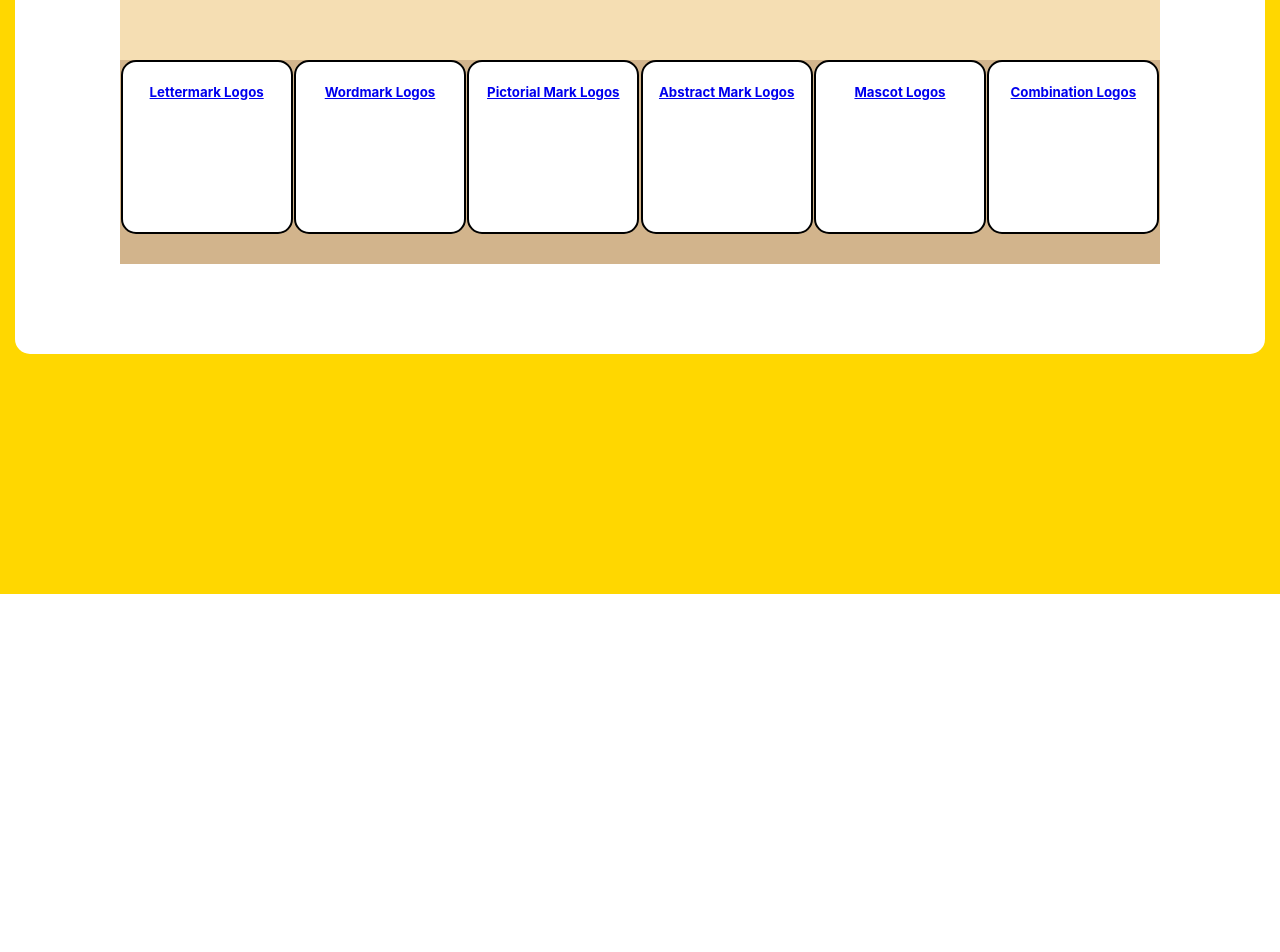
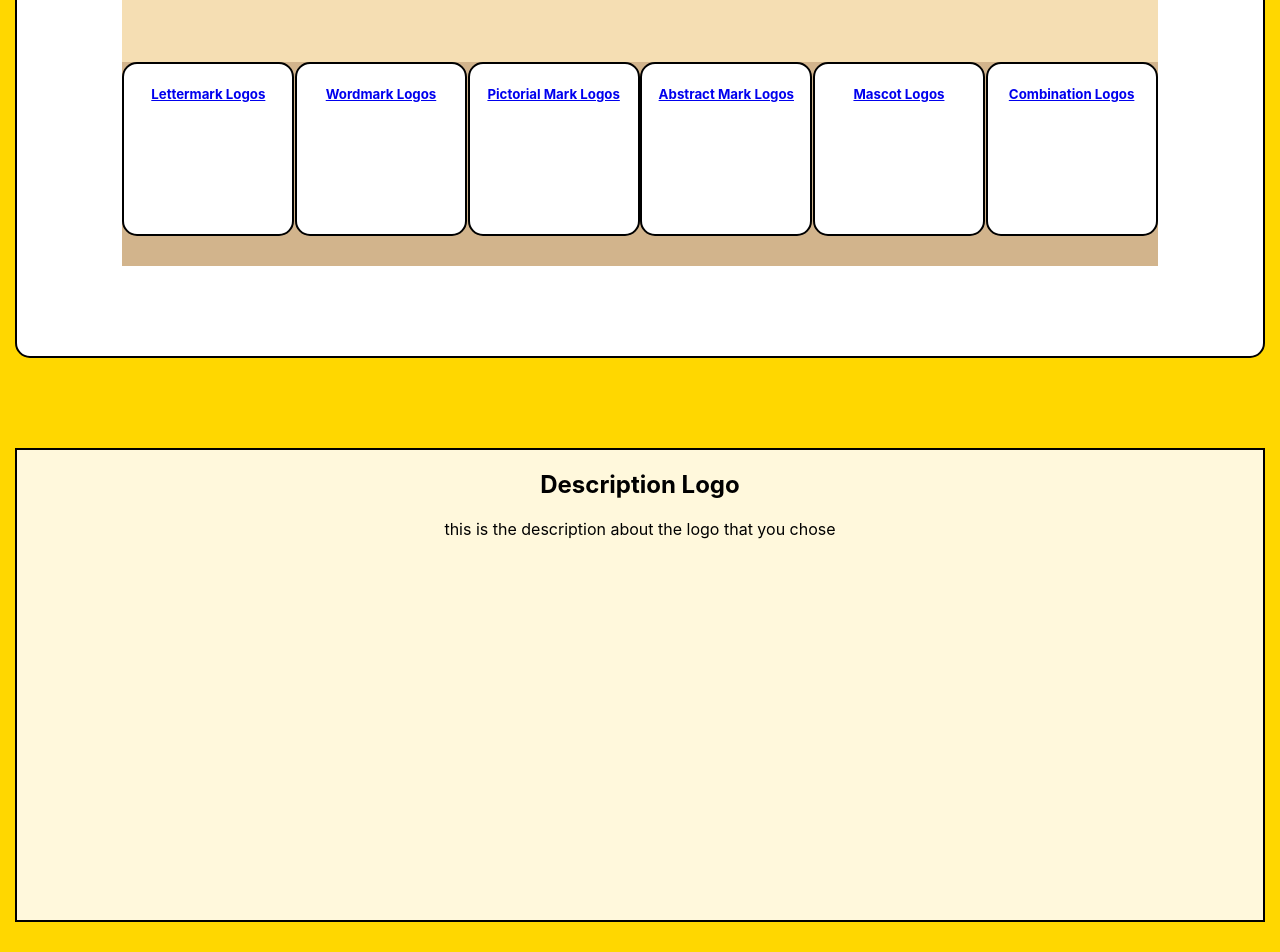
Before and after one commit to Jessiewithani/NyteLock_Interview, a React (Create React App) app: page / in a window 1280 px wide. Shown: the part 236-1188 px from the top of the page. Before the commit the page ends 830 px from the top, so only its background shows below. Built offline with nearby package versions, Linux system fonts and the light colour scheme.

Commit message:
Install router and created Description
Container component

```diff
--- a/package.json
+++ b/package.json
@@ -8,6 +8,7 @@
     "@testing-library/user-event": "^12.1.10",
     "react": "^17.0.2",
     "react-dom": "^17.0.2",
+    "react-router-dom": "^5.2.0",
     "react-scripts": "4.0.3",
     "web-vitals": "^1.0.1"
   },
--- a/src/App.css
+++ b/src/App.css
@@ -7,7 +7,7 @@
 
 .logo-services-container {
   background-color: gold;
-  height: 100vh;
+  height: 1158px;
   padding-left: 15px;
   padding-right: 15px;
   padding-top: 30px;
@@ -18,6 +18,8 @@
   height: 450px;
   border-radius: 15px;
   padding-top: 110px;
+  border: 2px solid black;
+  margin-bottom: 90px;
 
 }
 
@@ -28,3 +30,10 @@
   margin-right: 105px;
 
 }
+
+.logo-description-container {
+  background-color: cornsilk;
+  height: 470px;
+  border: 2px solid black;
+  margin-bottom: 90px;
+}
--- a/src/App.js
+++ b/src/App.js
@@ -2,6 +2,8 @@ import logo from './logo.svg';
 import './App.css';
 import LogoHeading from './components/LogoHeading';
 import LogoTypesContainer from './components/LogoTypesContainer';
+import LogoDescription from './components/LogoDescription';
+
 
 function App() {
   return (
@@ -14,7 +16,7 @@ function App() {
           </div>
         </section>
         <section className="logo-description-container">
-
+          <LogoDescription />
         </section>
       </div>
     </div>
--- /dev/null
+++ b/src/components/LogoDescription.js
@@ -0,0 +1,16 @@
+import React from 'react';
+
+const LogoDescription = () => {
+  return (
+    <section className="logo-description-wrapper">
+      <div>
+        <h2>Description Logo</h2>
+      </div>
+      <div>
+        <p>this is the description about the logo that you chose</p>
+      </div>
+    </section>
+  )
+}
+
+export default LogoDescription;
--- a/src/components/LogoTypesContainer.js
+++ b/src/components/LogoTypesContainer.js
@@ -2,6 +2,12 @@ import React , {useState} from 'react';
 import '../LogoTypesContainer.css';
 import { LogoTypes } from '../LogoTypes';
 import LogoCard from '../components/LogoCard';
+import {
+  BrowserRouter as Router,
+  Switch,
+  Route,
+  Link
+} from "react-router-dom";
 
 const LogoTypesContainer = () => {
 
@@ -12,15 +18,17 @@ const LogoTypesContainer = () => {
       key={type.id}
       icon={type.icon}
       title={type.title}
-      url={type.url}
+      url={(<Link to={'descriptions/' + type.id} />)}
       // clicked={clicked}
     />
   })
   return (
-    <section className="logo-cards-container">
-      {/* In here would be the different logo cards */}
-      {logoType}
-    </section>
+    <Router>
+      <section className="logo-cards-container">
+        {/* In here would be the different logo cards */}
+        {logoType}
+      </section>
+    </Router>
   )
 }
 
```
Also changed, not shown: 2 other files (tests, documents, lock files or other folders).
